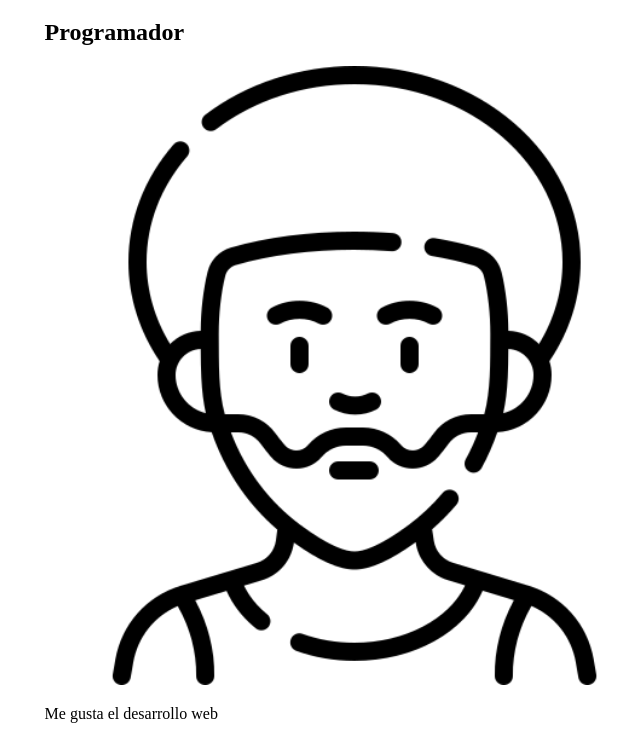
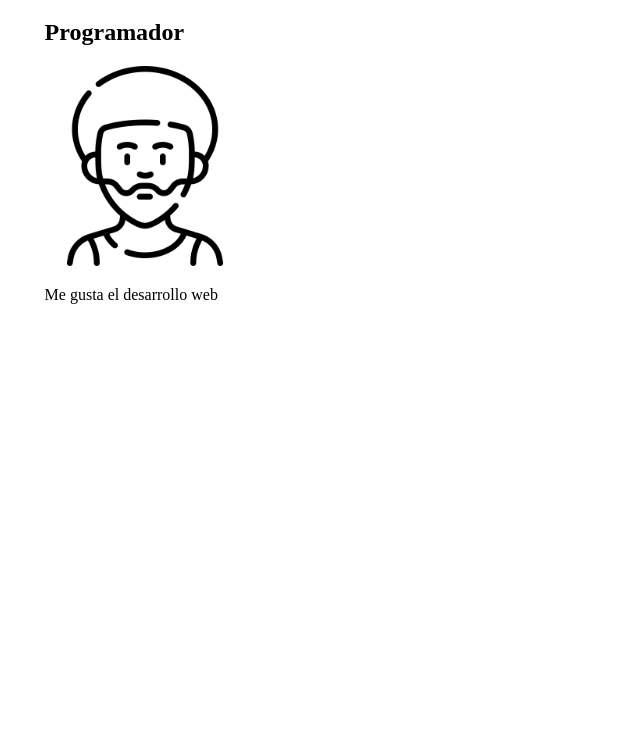
Before and after one commit to Pablo5936/bio, a plain HTML site: page index.html in a window 1280 px wide. Shown: the part 61-800 px from the top of the page, without its empty margins (153-793 px from the left). Drawn offline with Linux system fonts and the light colour scheme.

Commit message:
Add files via upload

```diff
--- a/index.html
+++ b/index.html
@@ -10,7 +10,7 @@
     <div style="margin: 0 auto; width: 70%">
       <h1>Bio Juan Pablo Torres Rios</h1>
       <h2>Programador</h2>
-      <img src="./img/afro.png" alt="foto" style="width: 70%" />
+      <img src="./img/afro.png" alt="foto" style="width: 200px" />
       <p>Me gusta el desarrollo web</p>
     </div>
   </body>
```
